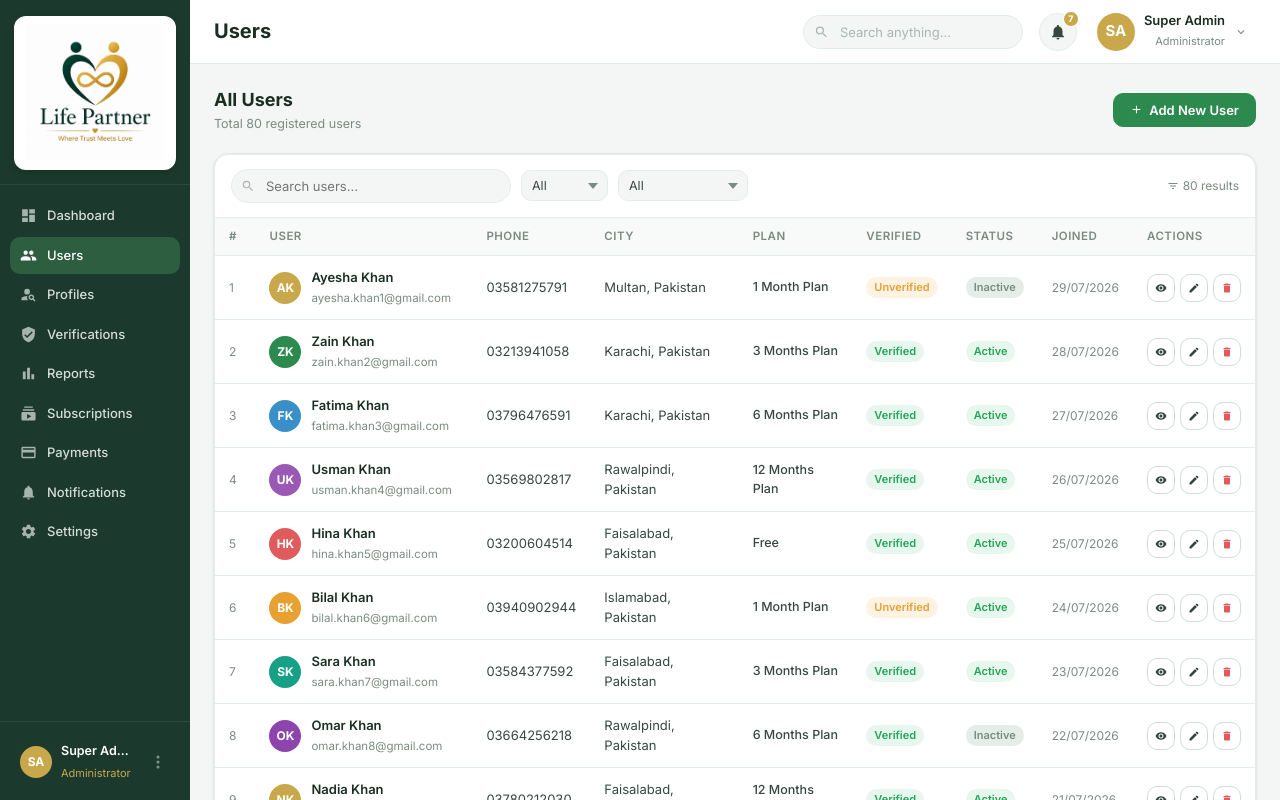
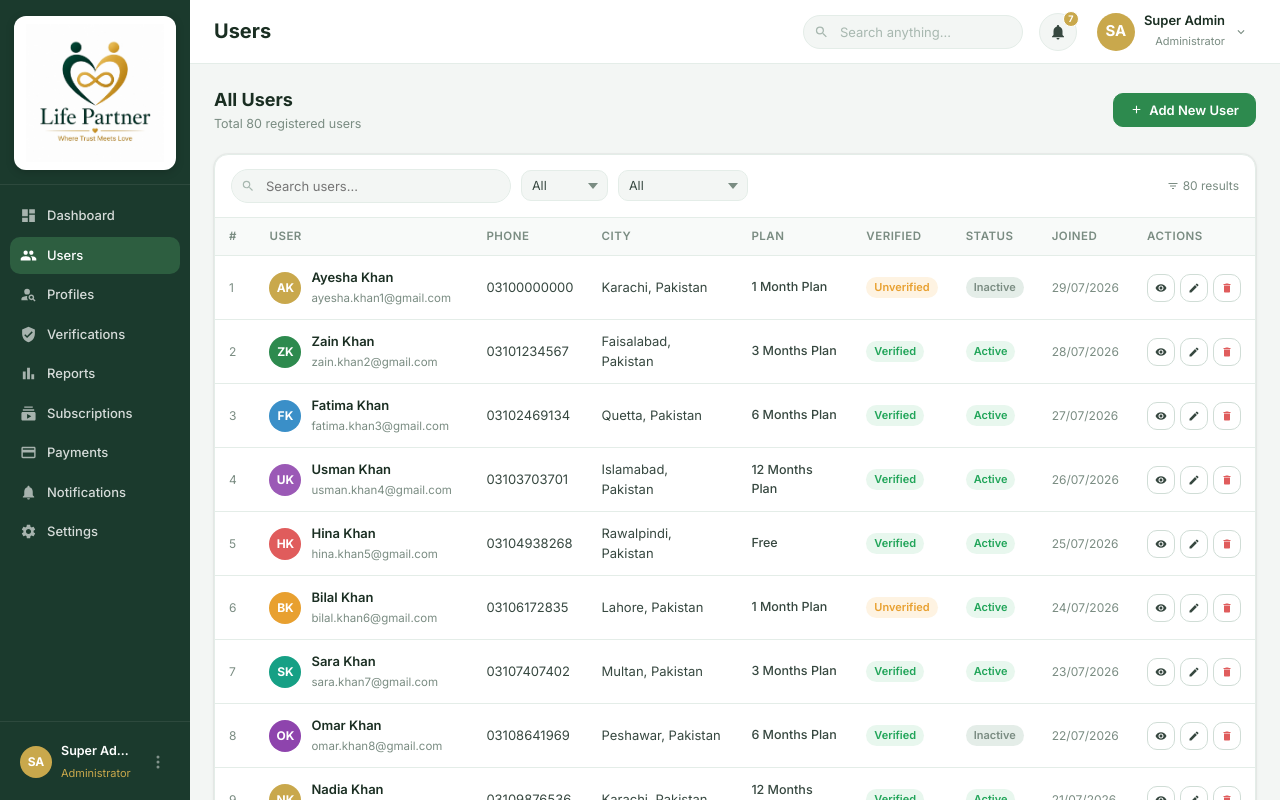
Before and after one commit to mubzyy/Life-Partner, a React (Vite) app: page /#/users in a window 1280 px wide. Built offline with nearby package versions, Linux system fonts and the light colour scheme.

Commit message:
meta random fixed

```diff
--- a/src/data/mockData.js
+++ b/src/data/mockData.js
@@ -94,7 +94,7 @@ function randomItem(arr) { return arr[Math.floor(Math.random() * arr.length)]; }
 export const allUsers = Array.from({ length: 80 }, (_, i) => {
   const fn = firstNames[i % firstNames.length];
   const ln = lastNames[Math.floor(i / firstNames.length) % lastNames.length];
-  const city = randomItem(cities);
+  const city = cities[(i * 3 + 1) % cities.length];
   const plan = plans[i % plans.length];
   const status = i % 7 === 0 ? 'Inactive' : 'Active';
   const daysAgo = i + 1;
@@ -103,7 +103,7 @@ export const allUsers = Array.from({ length: 80 }, (_, i) => {
     id: i + 1,
     name: `${fn} ${ln}`,
     email: `${fn.toLowerCase()}.${ln.toLowerCase()}${i + 1}@gmail.com`,
-    phone: `03${String(Math.floor(Math.random() * 900000000 + 100000000))}`,
+    phone: `03${String(100000000 + ((i * 1234567) % 899999999))}`,
     city: `${city}, Pakistan`,
     plan,
     status,
@@ -123,9 +123,9 @@ export const allProfiles = allUsers.slice(0, 40).map((u, i) => ({
   ...u,
   age: 22 + (i % 18),
   height: `${5 + (i % 2)}'${i % 12}"`,
-  religion: randomItem(religions),
-  education: randomItem(educations),
-  profession: randomItem(professions),
+  religion: religions[i % religions.length],
+  education: educations[(i * 2) % educations.length],
+  profession: professions[(i * 3) % professions.length],
   maritalStatus: i % 8 === 0 ? 'Divorced' : i % 12 === 0 ? 'Widowed' : 'Never Married',
   profileComplete: 60 + (i % 40),
 }));
@@ -204,7 +204,7 @@ export const allPayments = allUsers.slice(0, 70).map((u, i) => ({
   method: paymentMethods[i % paymentMethods.length],
   status: i % 8 === 0 ? 'Failed' : i % 12 === 0 ? 'Pending' : 'Paid',
   date: new Date(Date.now() - i * 86400000 * 2).toLocaleDateString('en-GB'),
-  time: `${String(Math.floor(Math.random() * 12) + 1).padStart(2,'0')}:${String(Math.floor(Math.random() * 60)).padStart(2,'0')} PM`,
+  time: `${String((i % 12) + 1).padStart(2,'0')}:${String((i * 7) % 60).padStart(2,'0')} PM`,
 }));
 
 export const paymentSummary = {
```
